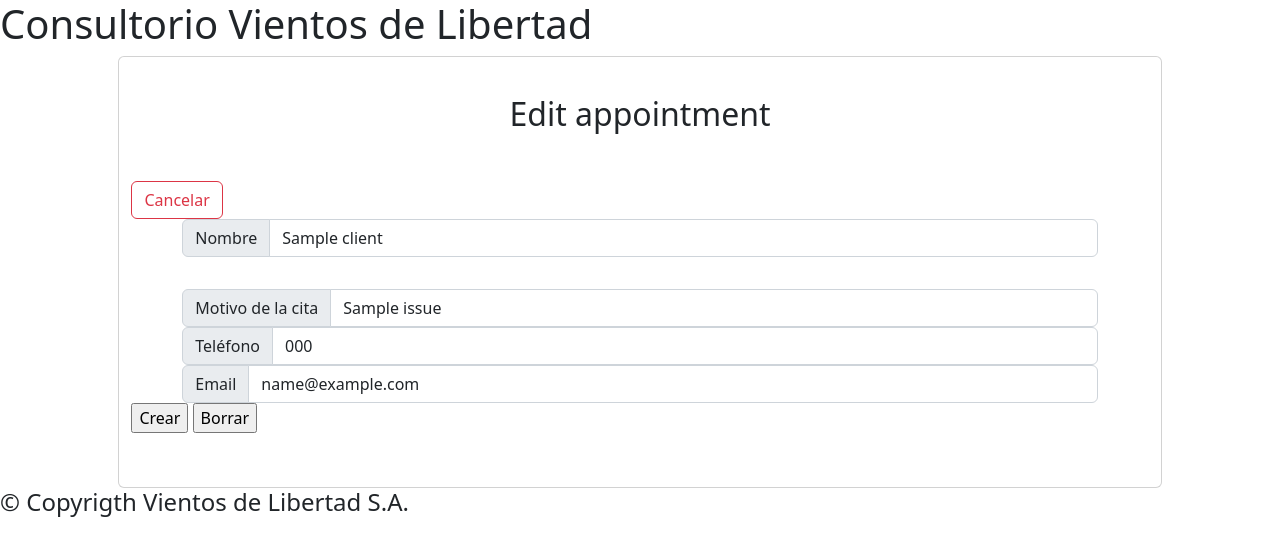
After one commit to raquel2002x/vientosDeLibertad, a PHP site: template src/Views/editClient.php in a window 1280 px wide. The commit adds this page. Shown: the top 556 px of the page. Run offline with PHP 8.4, Linux system fonts and the light colour scheme; the template is opened without the code that fills it: most values are stand-ins (such as "Sample title", 1, 10 or a date in 2020); some libraries are stand-ins or nearby versions.

Commit message:
create update bottom

```diff
--- /dev/null
+++ b/src/Views/editClient.php
@@ -0,0 +1,40 @@
+<?php
+require_once("Components/layout.php");
+require_once("Components/header.php");
+?>
+<body>
+    <div class="edit row justify-content-center">
+        <main class="card" style="width: 80%; height:27rem; display:flex; justify-content:center; ">
+
+        <h2 class="text-center" style="margin-Bottom: 3rem; margin-top: 1rem;">Edit appointment</h2>
+        <a href="./index.php"><button type="button" id="button-cancel" class="btn btn-outline-danger button-cancel">Cancelar</button></a>
+
+        <form class="justify-content-center " action='?action=update&id=<?php echo $data["client"]->getId() ?>' method="post">
+            <div class="input-group" style=" margin-bottom: 2rem; width: 90%; margin-left: 5%;">
+                <span class="input-group-text">Nombre</span>
+
+                <input class="form-control" type="text" name="client" required value='<?php echo $data["client"]->getClient() ?>'>
+            </div>
+            <div class="input-group" style="width: 90%; margin-left: 5%;">
+                <span class="input-group-text">Motivo de la cita</span>
+                <input class="form-control" area-label="With textarea" type="text" name="issue" required value='<?php echo $data["client"]->getIssue() ?>'>
+            </div>
+            <div class="input-group" style="width: 90%; margin-left: 5%;">
+                <span class="input-group-text">Teléfono</span>
+                <input class="form-control" area-label="With textarea" type="text" name="issue" required value='<?php echo $data["client"]->getPhone() ?>'>
+            </div>
+            <div class="input-group" style="width: 90%; margin-left: 5%;">
+                <span class="input-group-text">Email</span>
+                <input class="form-control" area-label="With textarea" type="text" name="issue" required value='<?php echo $data["client"]->getEmail() ?>'>
+            </div>
+            <div class="botones " style="margin-bottom: 2rem;">
+                <input class="btn-lg btn-outline-success go-add-task float" type="submit" value="Crear">
+                <input class="btn-lg btn-outline-warning go-add-task float" type="reset" value="Borrar">
+            </div>
+        </form>
+    </main>
+
+    <?php
+        require_once("Components/footer.php");
+    ?>
+</body>
```
Also changed, not shown: src/Controllers/ClientController.php (+26 -0 lines), src/Models/Client.php (+15 -1 lines), src/Views/clientList.php (+3 -6 lines).
